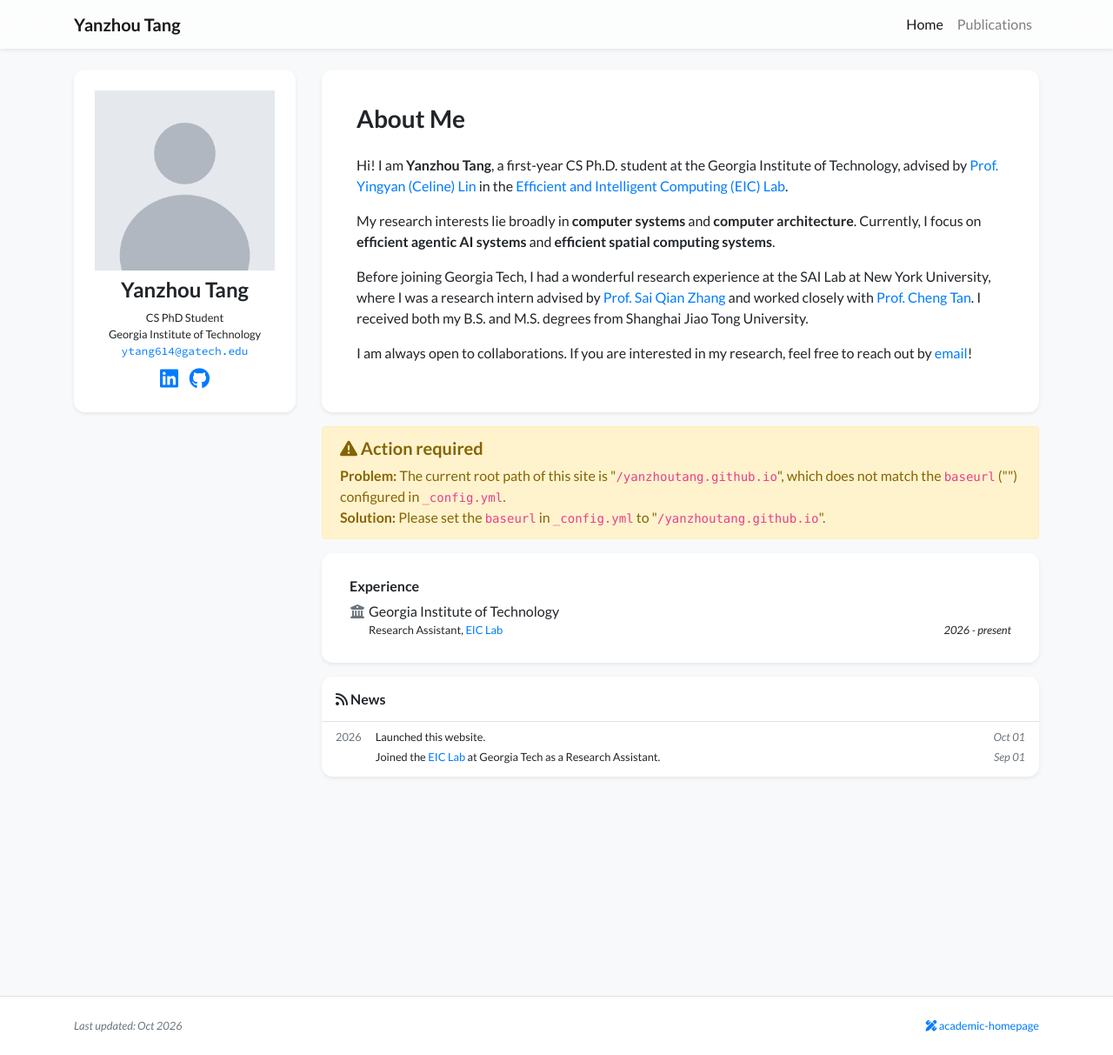
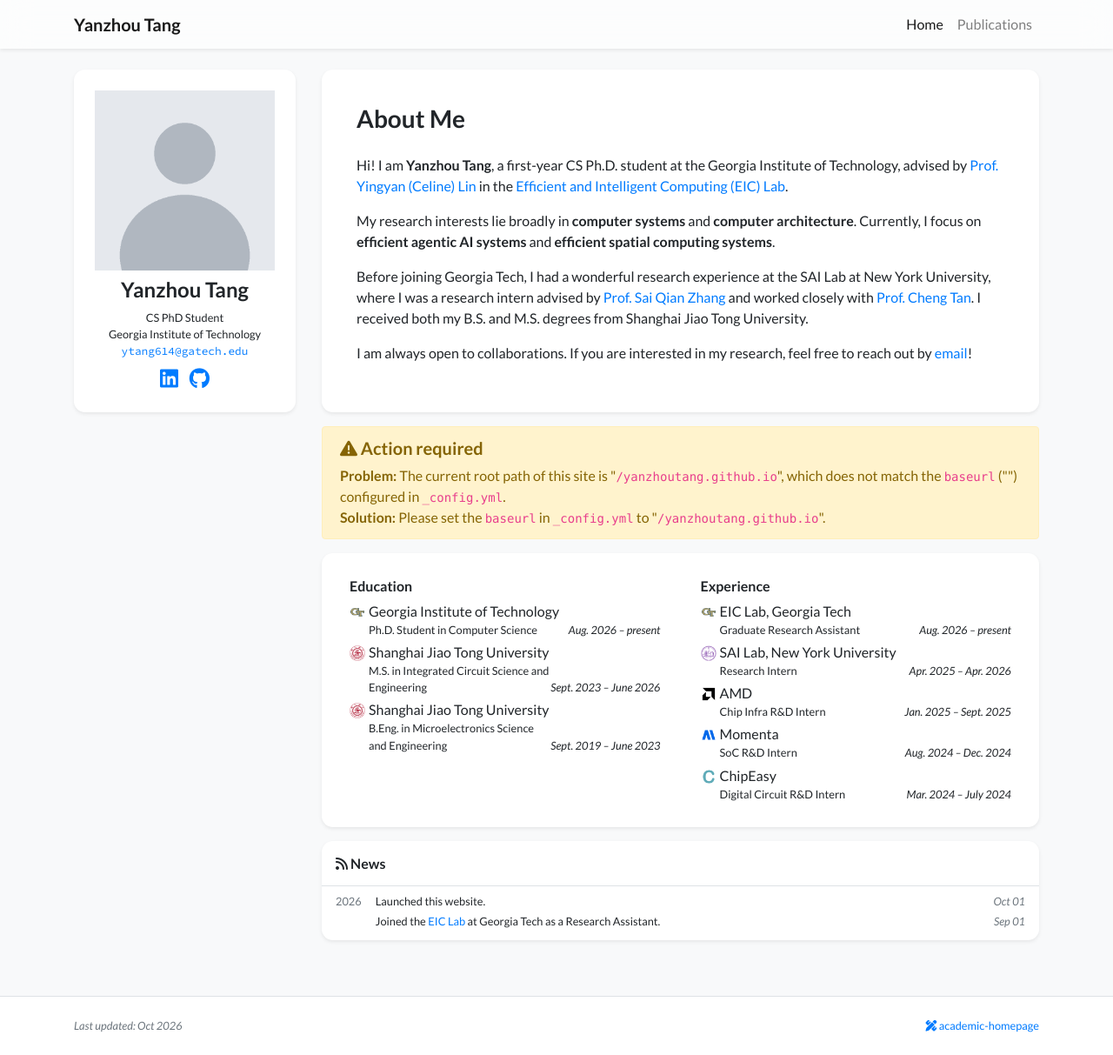
Before and after one commit to YanzhouTang/yanzhoutang.github.io, a Jekyll site: the page built from index.html, in a window 1280 px wide and 1213 px high. Shown: the whole window at 87% size. Built offline with Jekyll 4.4.1, drawn with Linux system fonts in a browser that asks for light colours; nearby versions of some CDN libraries; a style sheet for code colours, icons or effects is not loaded.

Commit message:
Add Education and Experience from CV, with institution logos

```diff
--- a/_data/profile.yml
+++ b/_data/profile.yml
@@ -47,20 +47,43 @@
 #   Optional tooltip shown when hovering over the photo.
 
 # Education / experience / awards are shown in the card under "About Me".
-# `logo` is optional; without it a small icon is shown.
+# Logos live in assets/images/badges/ (square PNGs); `logo` is optional.
 
-# TODO: fill in your education, newest first. Example:
-# education:
-# - name: University Name
-#   logo: /assets/images/badges/university.png
-#   position: B.S. in Computer Science
-#   date: Sep. 2022 - Jun. 2026
+education:
+- name: Georgia Institute of Technology
+  logo: /assets/images/badges/gatech.png
+  position: Ph.D. Student in Computer Science
+  date: Aug. 2026 – present
+- name: Shanghai Jiao Tong University
+  logo: /assets/images/badges/sjtu.png
+  position: M.S. in Integrated Circuit Science and Engineering
+  date: Sept. 2023 – June 2026
+- name: Shanghai Jiao Tong University
+  logo: /assets/images/badges/sjtu.png
+  position: B.Eng. in Microelectronics Science and Engineering
+  date: Sept. 2019 – June 2023
 
 experience:
-- name: Georgia Institute of Technology
-  position: >-
-    Research Assistant, <a href="https://eiclab.scs.gatech.edu" target="_blank">EIC Lab</a>
-  date: 2026 - present
+- name: EIC Lab, Georgia Tech
+  logo: /assets/images/badges/gatech.png
+  position: Graduate Research Assistant
+  date: Aug. 2026 – present
+- name: SAI Lab, New York University
+  logo: /assets/images/badges/nyu.png
+  position: Research Intern
+  date: Apr. 2025 – Apr. 2026
+- name: AMD
+  logo: /assets/images/badges/amd.png
+  position: Chip Infra R&D Intern
+  date: Jan. 2025 – Sept. 2025
+- name: Momenta
+  logo: /assets/images/badges/momenta.png
+  position: SoC R&D Intern
+  date: Aug. 2024 – Dec. 2024
+- name: ChipEasy
+  logo: /assets/images/badges/chipeasy.png
+  position: Digital Circuit R&D Intern
+  date: Mar. 2024 – July 2024
 
 # awards:
 # - name: Award Name
```
Also changed, not shown: assets/images/badges/amd.png (added), assets/images/badges/chipeasy.png (added), assets/images/badges/gatech.png (added), assets/images/badges/momenta.png (added), assets/images/badges/nyu.png (added), assets/images/badges/sjtu.png (added).
